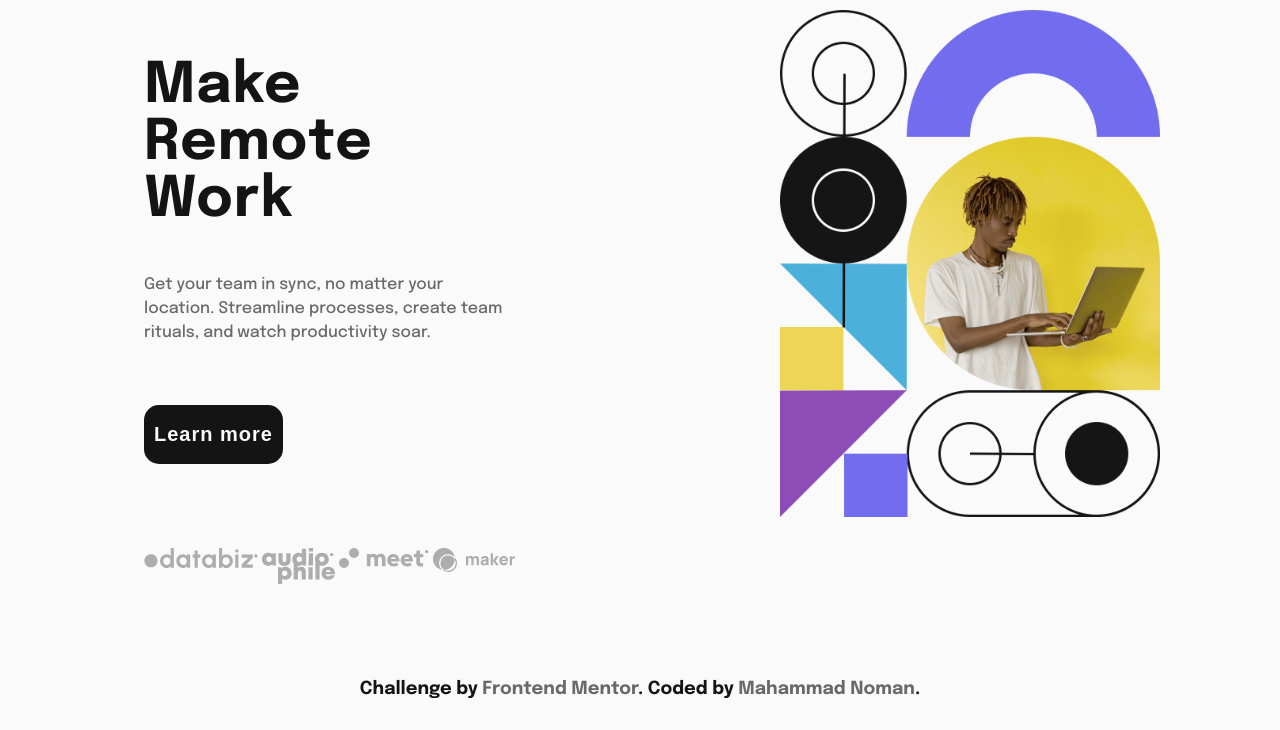
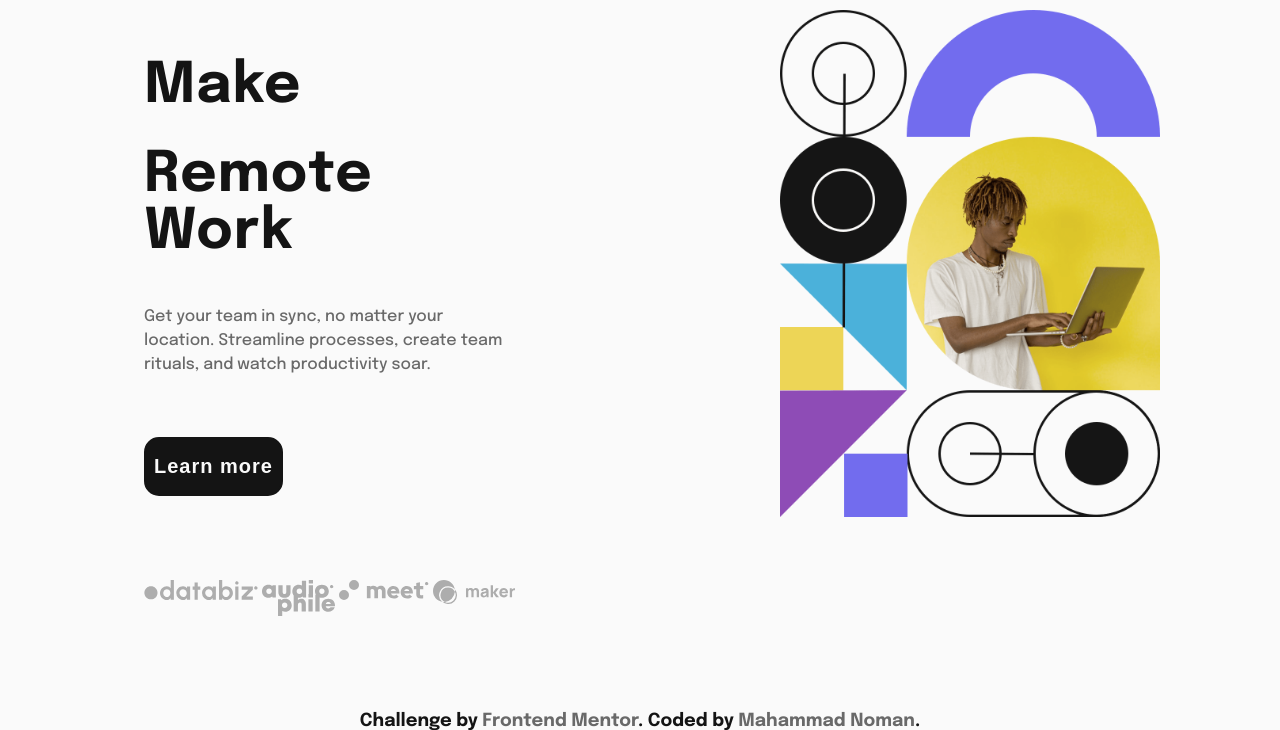
Before and after one commit to m-nomanWD/intro-section-with-dropdown-menu, a plain HTML site: page index.html in a window 1280 px wide. Shown: the part 138-868 px from the top of the page. Before the commit the page ends 836 px from the top, so only its background shows below. Drawn offline with Linux system fonts and the light colour scheme.

Commit message:
Update index.html

```diff
--- a/index.html
+++ b/index.html
@@ -108,7 +108,8 @@
         <img src="./images/image-hero-mobile.png" alt="" />
       </div>
       <div class="banner-text">
-        <div class="title"><h1>Make remote work</h1></div>
+        <div class="title">
+          <h1>Make</h1><h1>remote work</h1></div>
         <div class="body-text">
           <p>
             Get your team in sync, no matter your location. Streamline
```
